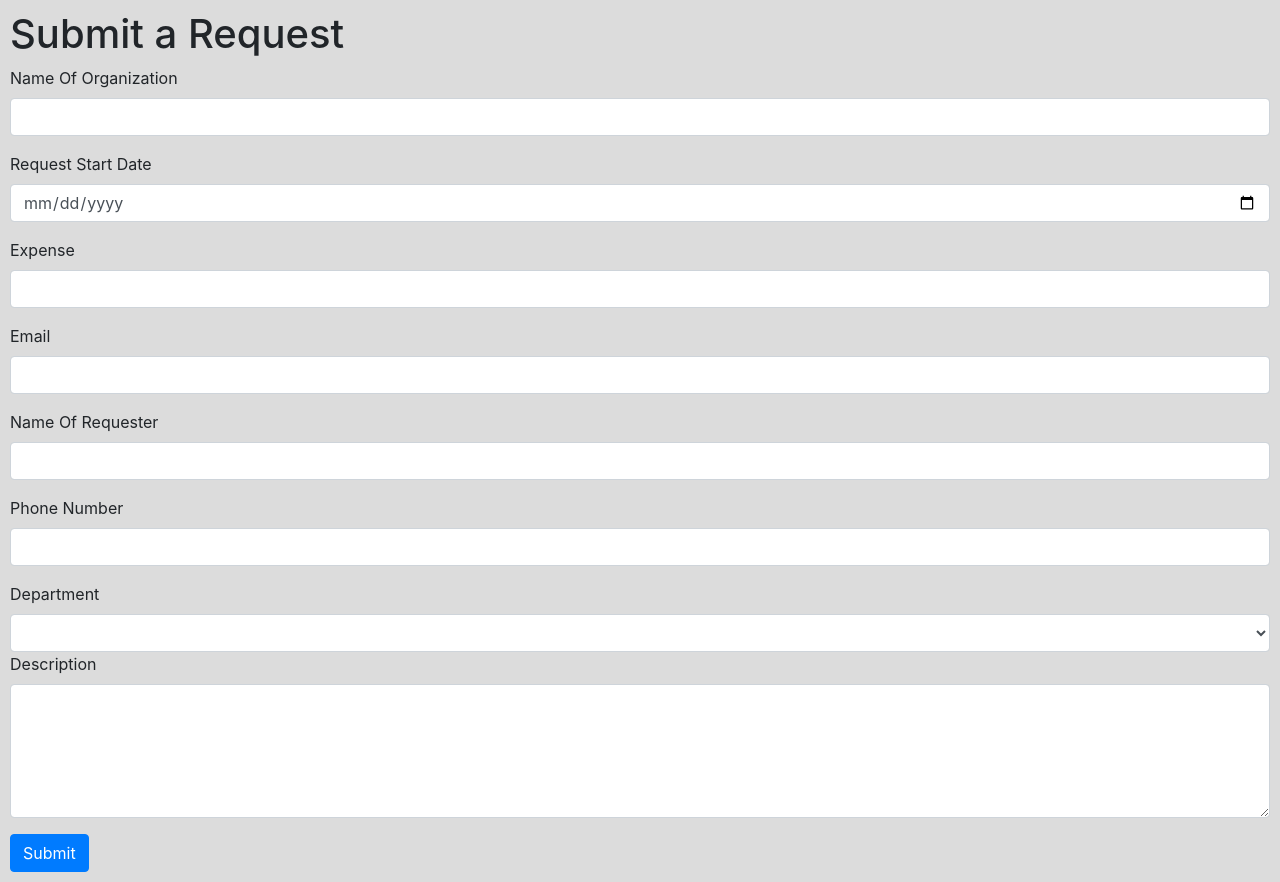
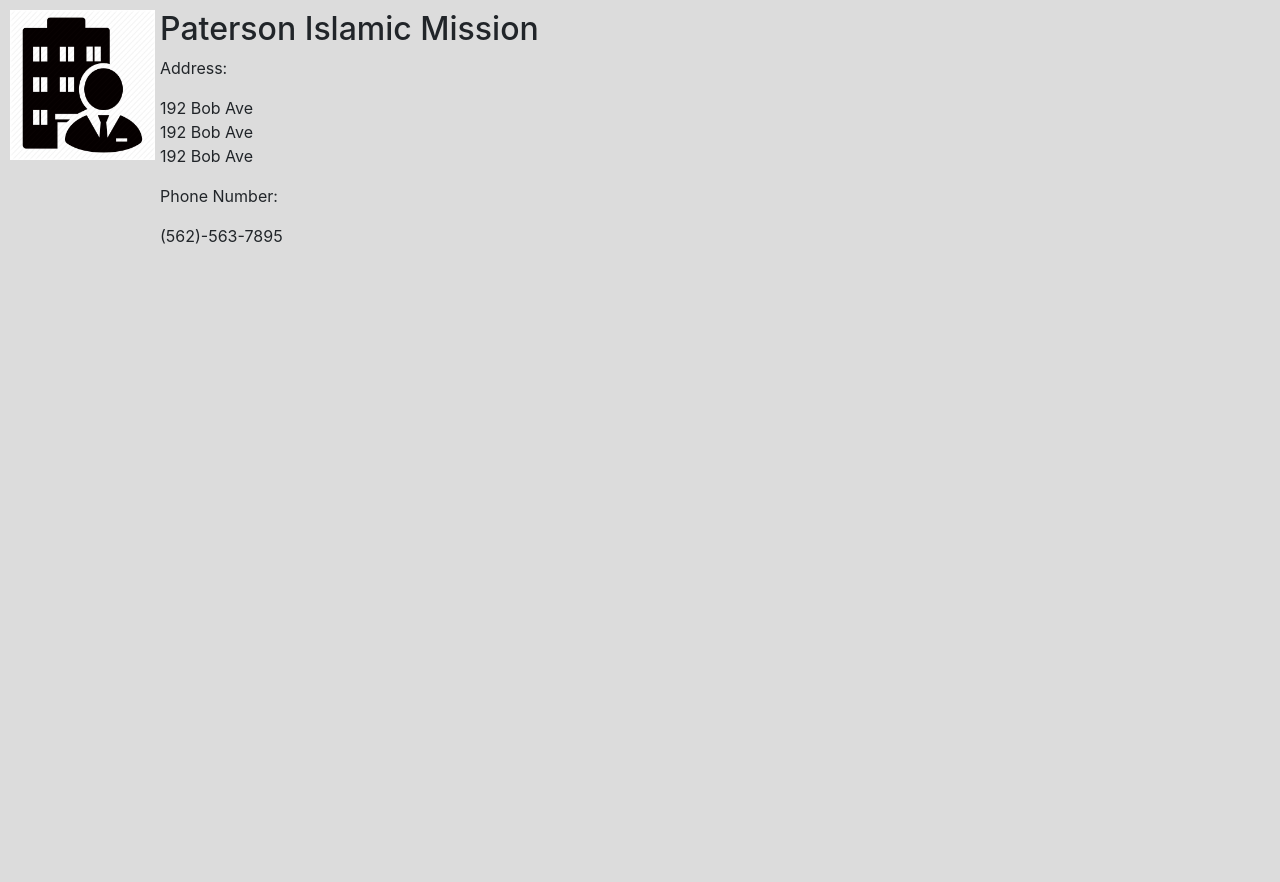
Before and after one commit to muddin94/CycleOfBenefitsWebApp, an Angular app: page / in a window 1280 px wide. After the commit the page ends 800 px from the top, so only its background shows below. Built offline with nearby package versions, Linux system fonts and the light colour scheme.

Commit message:
added clients component

```diff
--- a/src/app/app.component.html
+++ b/src/app/app.component.html
@@ -1 +1 @@
-<request-form></request-form>
+<clients></clients>
--- a/src/app/app.module.ts
+++ b/src/app/app.module.ts
@@ -4,11 +4,13 @@
 import { AppComponent } from './app.component';
 import { RequestFormComponent } from './request-form/request-form.component';
 import { ReactiveFormsModule, FormsModule } from '@angular/forms';
+import { ClientsComponent } from './clients/clients.component';
 
 @NgModule({
   declarations: [
     AppComponent,
-    RequestFormComponent
+    RequestFormComponent,
+    ClientsComponent
   ],
   imports: [
     BrowserModule,
--- /dev/null
+++ b/src/app/clients/clients.component.css
@@ -0,0 +1,9 @@
+#picture {
+    float:left;
+    padding-right: 5px;
+}
+
+#address {
+    float:left;
+    padding-right: 5px;
+}
--- /dev/null
+++ b/src/app/clients/clients.component.html
@@ -0,0 +1,16 @@
+<div>
+  <img src="/assets/images/companyIcon.jpg" alt="Company Icon" id="picture" style="width:150px;height:150px;">
+</div>
+<h2>Paterson Islamic Mission</h2>
+<div id="address">
+  <p>Address:</p>
+  <div>
+    <address id="addressValue">
+      192 Bob Ave
+      <br> 192 Bob Ave
+      <br> 192 Bob Ave
+    </address>
+  </div>
+    <p>Phone Number:</p>
+    <address>(562)-563-7895</address>
+</div>
--- /dev/null
+++ b/src/app/clients/clients.component.ts
@@ -0,0 +1,15 @@
+import { Component, OnInit } from '@angular/core';
+
+@Component({
+  selector: 'clients',
+  templateUrl: './clients.component.html',
+  styleUrls: ['./clients.component.css']
+})
+export class ClientsComponent implements OnInit {
+
+  constructor() { }
+
+  ngOnInit() {
+  }
+
+}
```
Also changed, not shown: src/assets/images/companyIcon.jpg (added), 1 other file (tests, documents, lock files or other folders).
